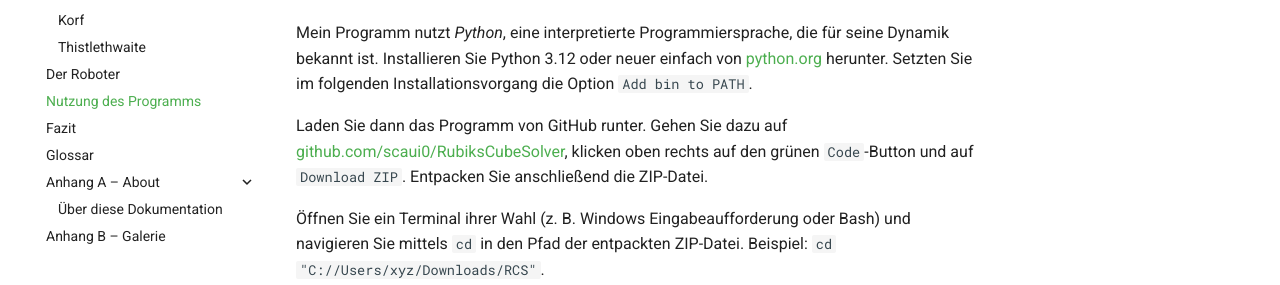
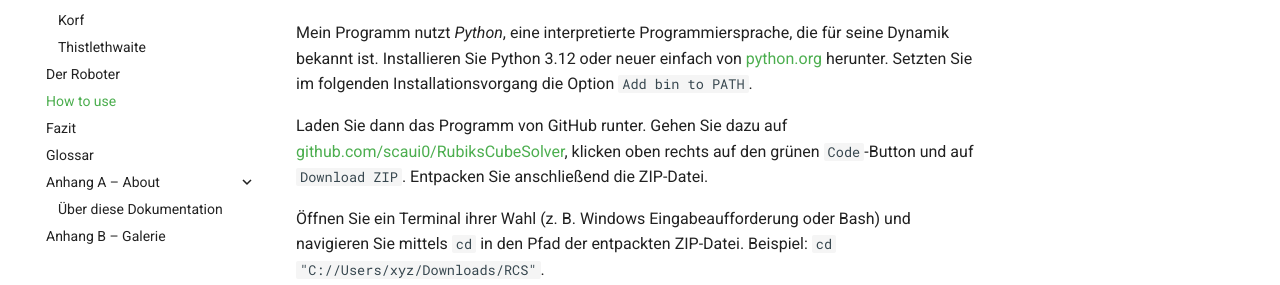
Before and after one commit to scaui0/scaui0.github.io, an MkDocs documentation site: the page built from docs/how_to_use.md, in a window 1280 px wide. Shown: the part 360-645 px from the top of the page. Built offline with MkDocs 1.6.1 and Material for MkDocs 9.7.7, drawn with Linux system fonts in a browser that asks for light colours; plug-ins that fetch from the network failed and are left out.

Commit message:
Revert "Rename `how_to_use.md`"
This reverts commit 06c84864c45913496fae55ed80755647ed9f681f.

```diff
--- a/mkdocs.yml
+++ b/mkdocs.yml
@@ -142,7 +142,7 @@ nav:
       - Korf: solver/korf.md
       - Thistlethwaite: solver/thistlethwaite.md
   - Der Roboter: robot.md
-  - Nutzung des Programms: using_the_program.md
+  - How to use: how_to_use.md
   - Fazit: conclusion.md
 
   - Glossar: glossary.md
```
Also changed, not shown: docs/how_to_use.md (renamed from docs/using_the_program.md).
